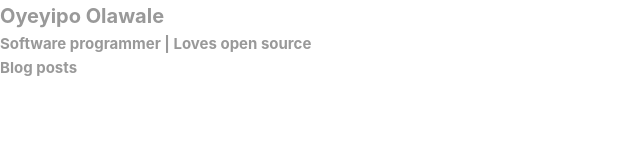
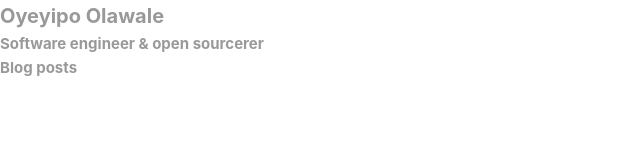
Before and after one commit to oyeyipo/oyeyipoolawale, a Next.js app: page / in a window 1280 px wide. Shown: the top 160 px of the page, without its empty margins (0-640 px from the left). Built offline with nearby package versions, Linux system fonts and the light colour scheme.

Commit message:
Change tag line

```diff
--- a/pages/index.js
+++ b/pages/index.js
@@ -10,7 +10,7 @@ export default function Home() {
       </Head>
       <header>
         <h1>Oyeyipo Olawale</h1>
-        <h2>Software programmer | Loves open source</h2>
+        <h2>Software engineer & open sourcerer</h2>
       </header>
 
       <main>
```
